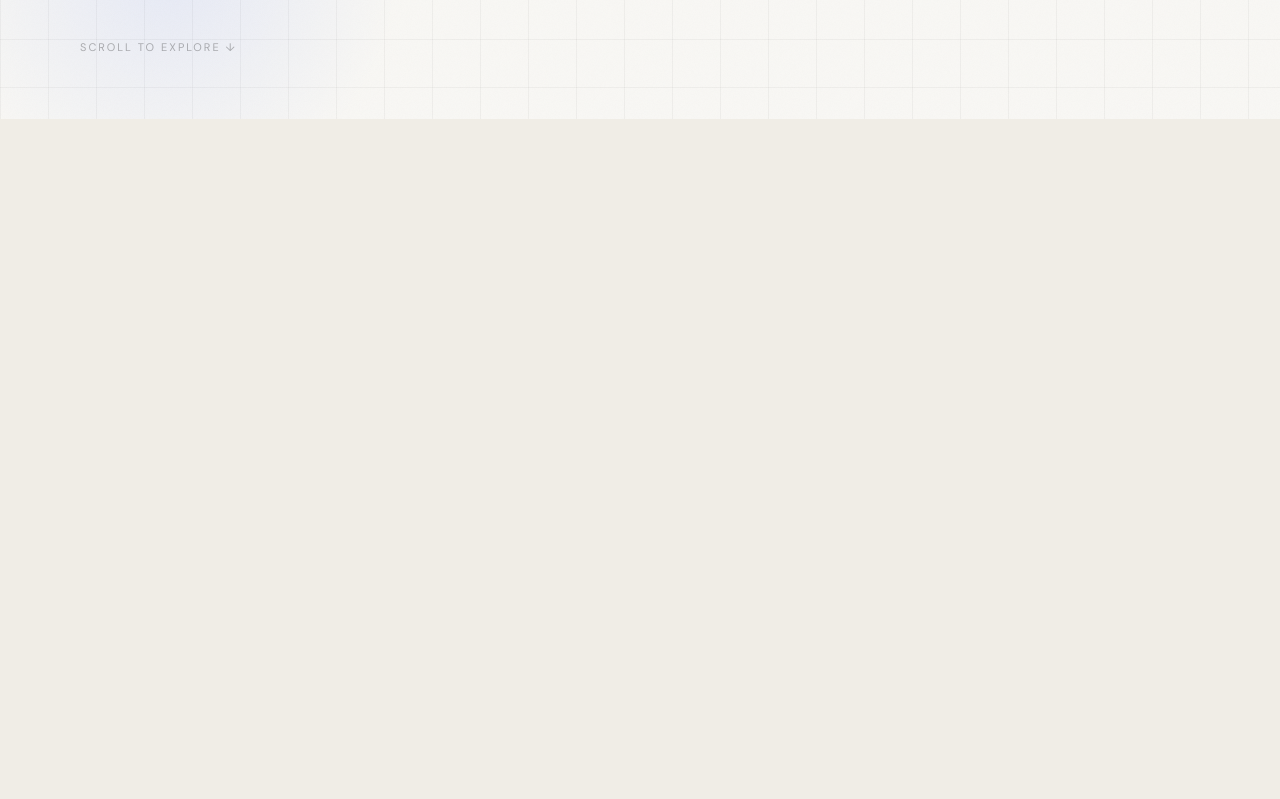
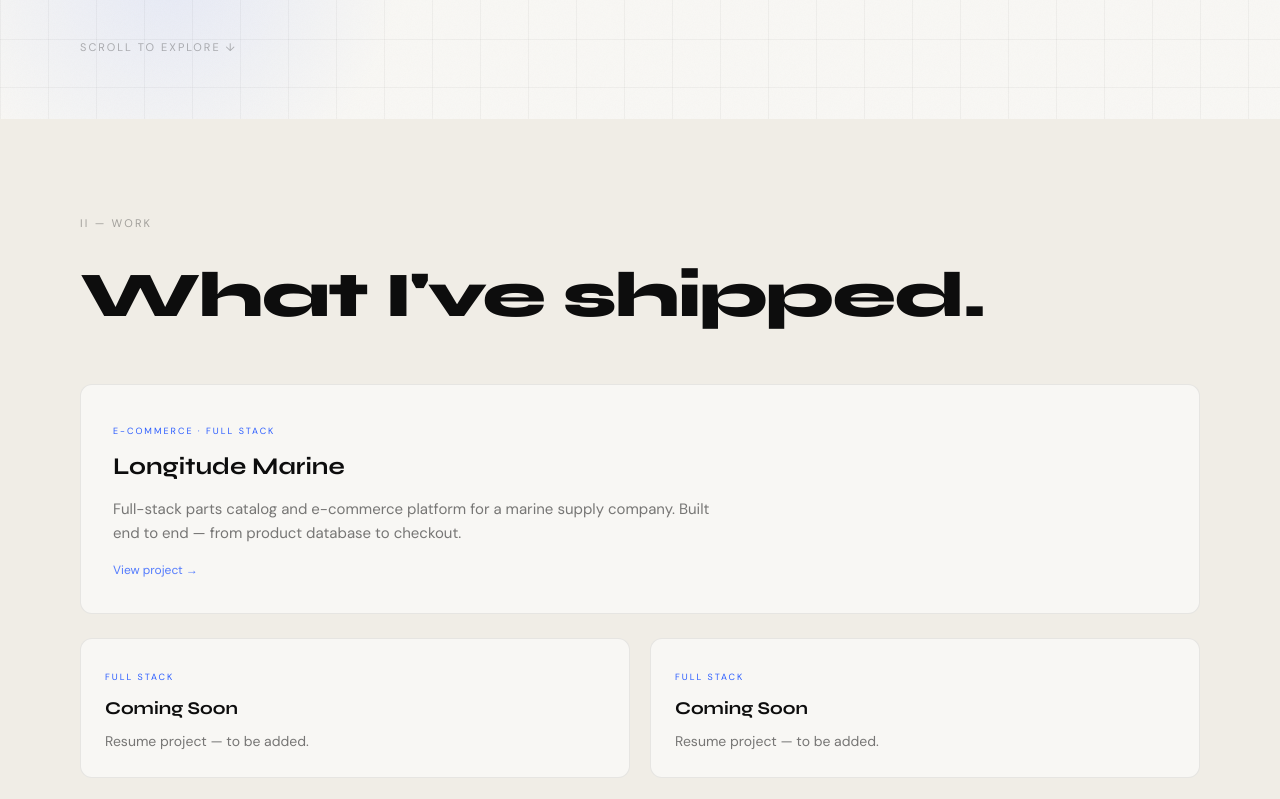
Before and after one commit to alexi089/MySite, a Next.js app: page / in a window 1280 px wide. Shown: the part 681-1480 px from the top of the page. Built offline with nearby package versions, Linux system fonts and the light colour scheme.

Commit message:
feat: work section with asymmetric project card grid and scroll reveal

```diff
--- a/components/sections/Work.tsx
+++ b/components/sections/Work.tsx
@@ -1 +1,76 @@
-export default function Work() { return <div style={{minHeight:'100vh',background:'#f0ede6'}} /> }
+'use client'
+
+import { motion } from 'framer-motion'
+import { useInView } from '@/hooks/useInView'
+import { projects } from '@/lib/projects'
+
+export default function Work() {
+  const { ref, inView } = useInView({ threshold: 0.1 })
+
+  const featured = projects.find((p) => p.featured)
+  const rest = projects.filter((p) => !p.featured)
+
+  return (
+    <section ref={ref} className="bg-warm py-24 px-6 lg:px-20">
+      <motion.div
+        initial={{ opacity: 0, y: 24 }}
+        animate={inView ? { opacity: 1, y: 0 } : {}}
+        transition={{ duration: 0.7, ease: [0.22, 1, 0.36, 1] }}
+      >
+        <p className="eyebrow text-ink/35 mb-4">II — Work</p>
+        <h2 className="font-display font-extrabold text-[clamp(40px,5.5vw,64px)] tracking-tight text-ink mb-10">
+          What I&apos;ve shipped.
+        </h2>
+
+        {/* Featured card */}
+        {featured && (
+          <a
+            href={featured.url ?? '#'}
+            target={featured.url ? '_blank' : undefined}
+            rel="noopener noreferrer"
+            className="group block w-full bg-white border border-ink/[0.08] rounded-xl p-8 mb-6 hover:-translate-y-1 hover:border-accent/30 transition-all duration-200"
+          >
+            <span className="font-body text-[9px] uppercase tracking-[2px] text-accent">
+              {featured.tag}
+            </span>
+            <h3 className="font-display font-bold text-[24px] text-ink mt-2 mb-3">
+              {featured.title}
+            </h3>
+            <p className="font-body text-[15px] text-ink/55 leading-relaxed max-w-[600px]">
+              {featured.description}
+            </p>
+            {featured.url && (
+              <span className="inline-block mt-4 font-body text-[12px] text-accent/80 group-hover:text-accent transition-colors">
+                View project →
+              </span>
+            )}
+          </a>
+        )}
+
+        {/* 2-column grid */}
+        <div className="grid grid-cols-1 sm:grid-cols-2 gap-5">
+          {rest.map((project, i) => (
+            <motion.div
+              key={project.id}
+              initial={{ opacity: 0, y: 16 }}
+              animate={inView ? { opacity: 1, y: 0 } : {}}
+              transition={{ duration: 0.6, delay: 0.1 + i * 0.08, ease: [0.22, 1, 0.36, 1] }}
+            >
+              <div className="group bg-white border border-ink/[0.08] rounded-xl p-6 hover:-translate-y-1 hover:border-accent/30 transition-all duration-200 h-full">
+                <span className="font-body text-[9px] uppercase tracking-[2px] text-accent">
+                  {project.tag}
+                </span>
+                <h3 className="font-display font-bold text-[18px] text-ink mt-2 mb-2">
+                  {project.title}
+                </h3>
+                <p className="font-body text-[14px] text-ink/55 leading-relaxed">
+                  {project.description}
+                </p>
+              </div>
+            </motion.div>
+          ))}
+        </div>
+      </motion.div>
+    </section>
+  )
+}
```
